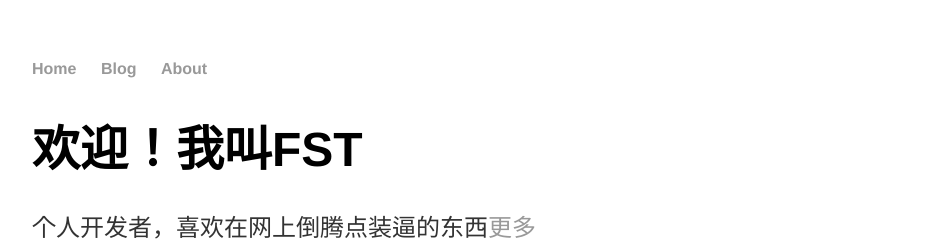
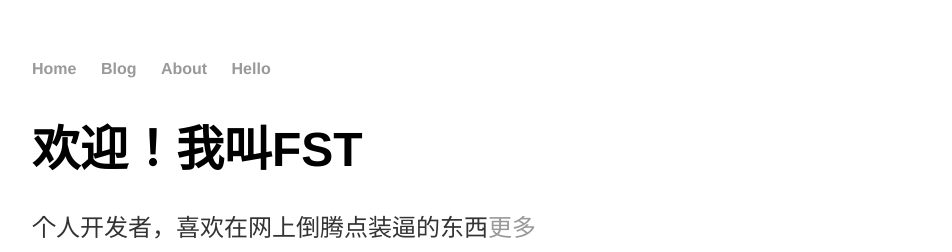
Before and after one commit to stfeng/stfeng.github.io, a Jekyll site: the page built from index.html, in a window 1280 px wide. Shown: the top 252 px of the page, without its empty margins (160-1112 px from the left). Built offline with Jekyll 4.4.1, drawn with Linux system fonts in a browser that asks for light colours; comment, search, counter and statistics services are not loaded.

Commit message:
set hello.html

```diff
--- a/_layouts/default.html
+++ b/_layouts/default.html
@@ -24,8 +24,9 @@
 <nav>
     <ul>
         <li><a href="/index.html">Home</a></li>
-        <li><a href="/blog/index.html">Blog</a></li>
-        <li><a href="/about/index.html">About</a></li>
+        <li><a href="/html/blog/index.html">Blog</a></li>
+        <li><a href="/html/about/index.html">About</a></li>
+        <li><a href="/html/hello.html">Hello</a></li>
     </ul>
 </nav>
 
--- a/index.html
+++ b/index.html
@@ -5,7 +5,7 @@ title: fst
 <!--首页-->
 <div>
     <h1>欢迎！我叫FST</h1>
-    <p>个人开发者，喜欢在网上倒腾点装逼的东西<a href="/about">更多</a></p>
+    <p>个人开发者，喜欢在网上倒腾点装逼的东西<a href="/html/about">更多</a></p>
 </div>
 
 <div>
```
Also changed, not shown: html/about/index.html (renamed from about/index.html), html/blog/index.html (renamed from blog/index.html).
